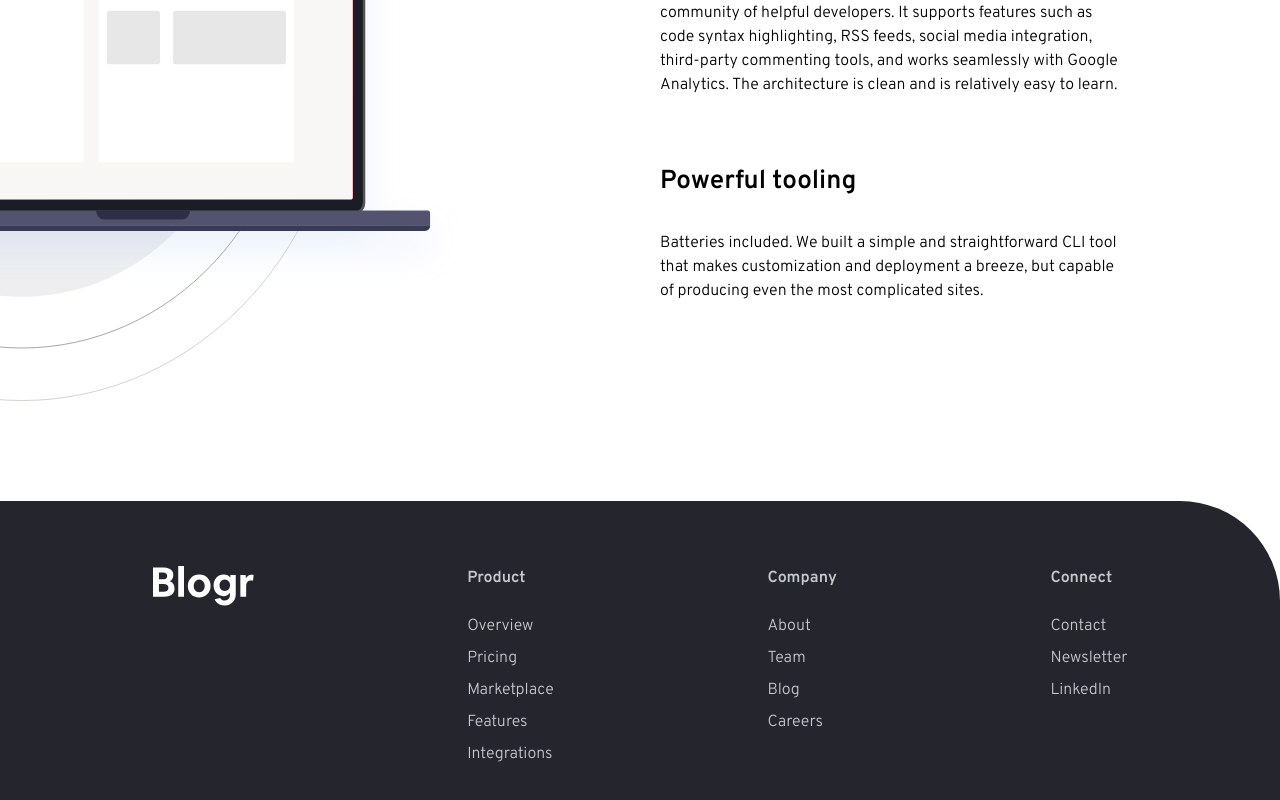
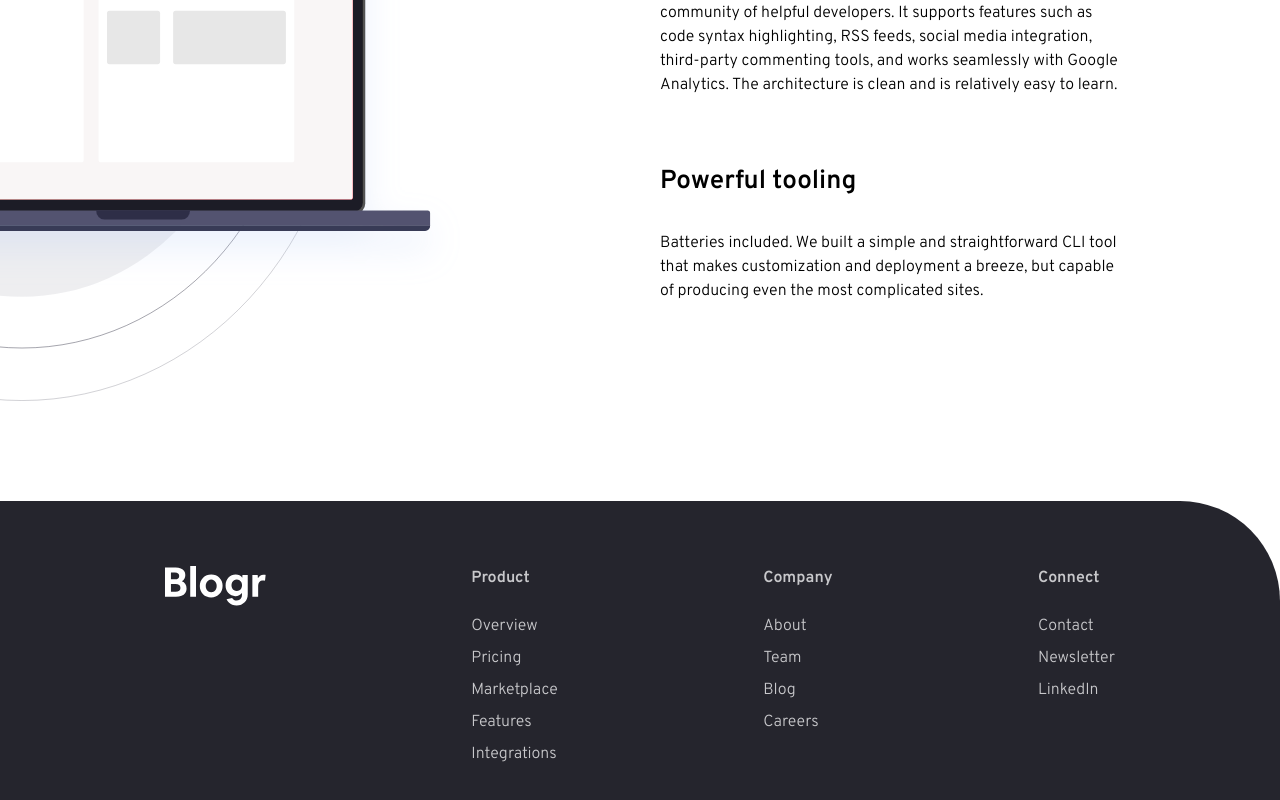
Before and after one commit to uepzues/blogr-landing-page, a React (Vite) app: page / in a window 1280 px wide. Shown: the part 2308-3108 px from the top of the page. Built offline with nearby package versions, Linux system fonts and the light colour scheme.

Commit message:
adjusted footer margin

```diff
--- a/src/components/Footer.jsx
+++ b/src/components/Footer.jsx
@@ -4,7 +4,7 @@ export function Footer() {
     <>
       <footer className="w-full h-full bg-[#25252d] rounded-tr-[10rem] text-[#c8c8cb]">
         <div
-          className="flex justify-between max-w-[100rem] items-start m-auto px-5 mt-[6.5rem] shrink scrn900:flex-col scrn900:items-center
+          className="flex justify-between max-w-[100rem] items-start m-auto px-10 mt-[6.5rem] shrink scrn900:flex-col scrn900:items-center
           mb-[10rem]
         "
         >
```
